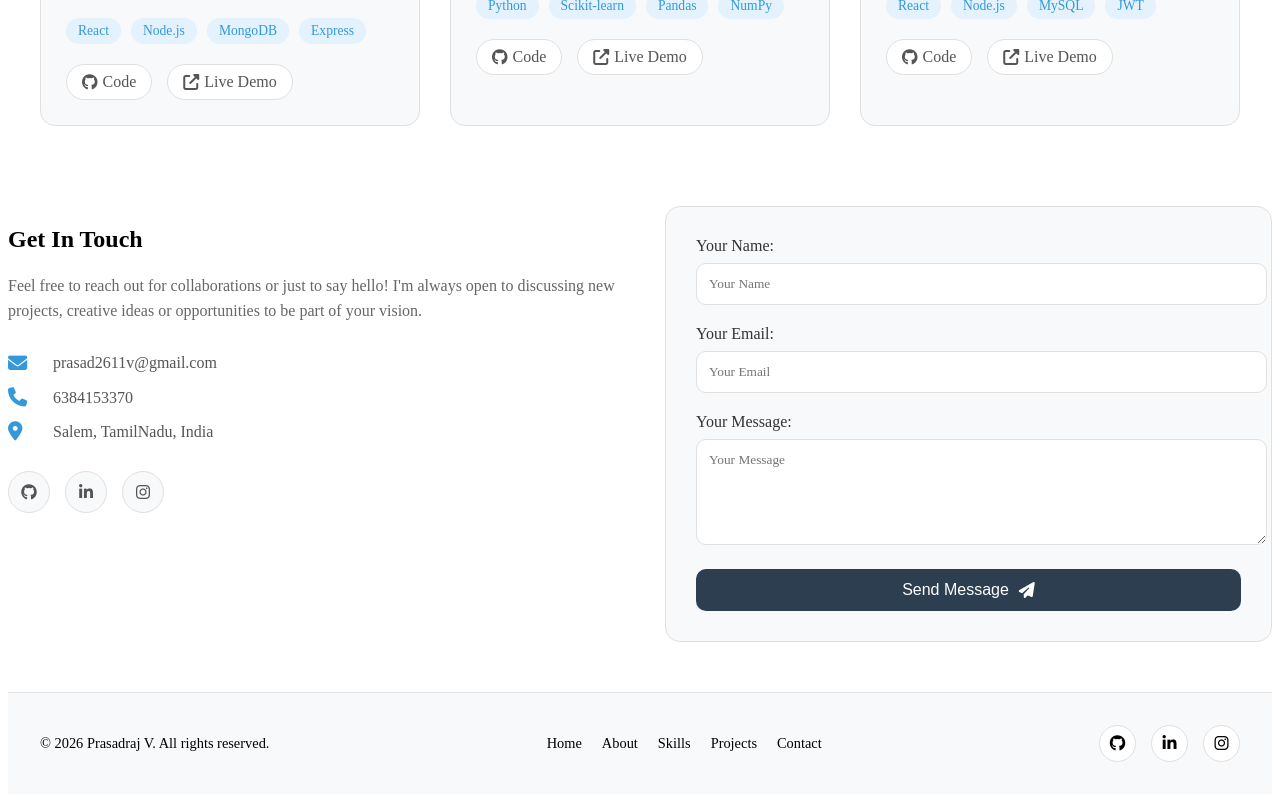
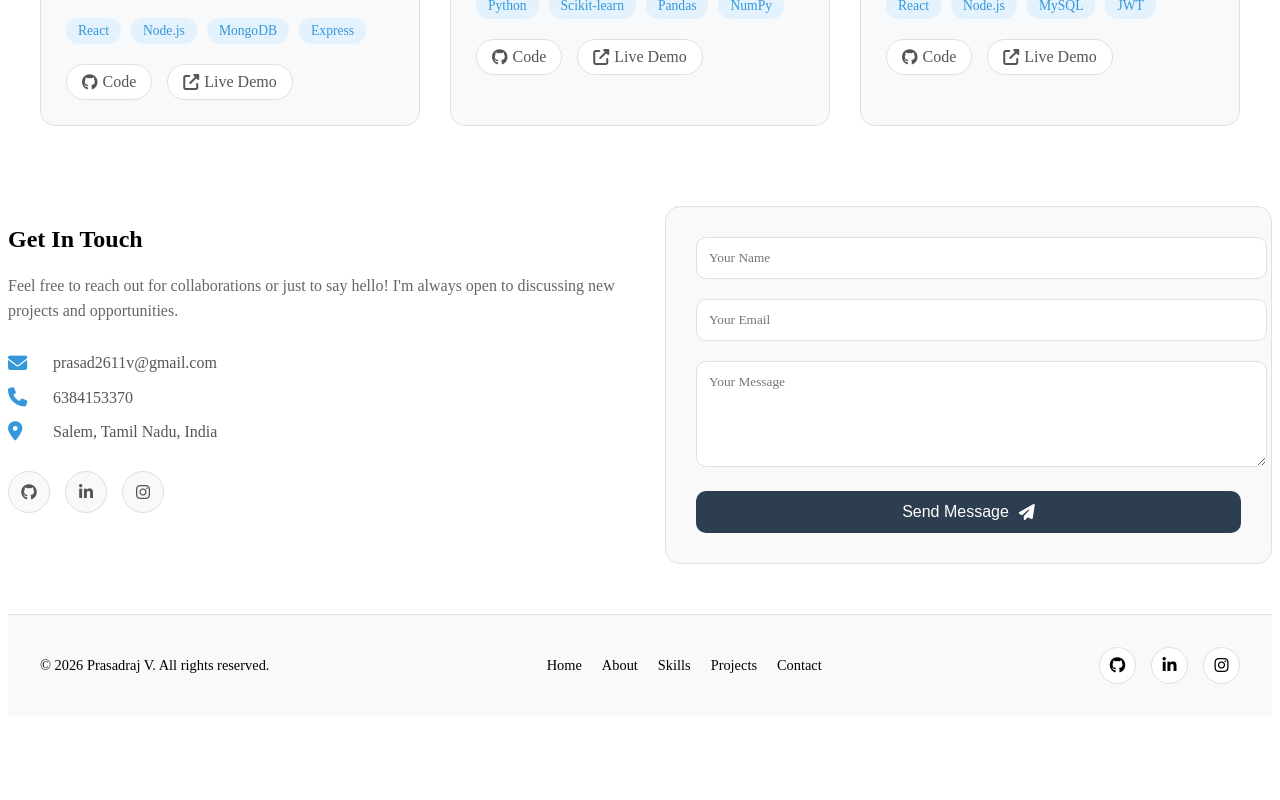
Before and after one commit to prasadraj26/Myportfolio-React, a React (Create React App) app: page / in a window 1280 px wide. Shown: the part 3748-4548 px from the top of the page. After the commit the page ends 4472 px from the top, so only its background shows below. Built offline with nearby package versions, Linux system fonts and the light colour scheme; the HTML template or start-up script is replaced by a standard one.

Commit message:
contact patches

```diff
--- a/src/components/Contact.jsx
+++ b/src/components/Contact.jsx
@@ -7,7 +7,9 @@ function Contact() {
     email: '',
     message: ''
   });
+
   const [status, setStatus] = useState('');
+  const [loading, setLoading] = useState(false);
 
   const handleChange = (e) => {
     setFormData({
@@ -18,69 +20,86 @@ function Contact() {
 
   const handleSubmit = async (e) => {
   e.preventDefault();
-    setStatus('sending');
 
-    // Using Formspree or similar service
+  setLoading(true);
+  setStatus('');
+
   try {
-      const response = await fetch('https://formspree.io/f/xwpqrzjz', {
-        method: 'POST',
+    const response = await fetch("https://script.google.com/macros/s/AKfycbwd4viQbSMBsgsS0nIuXGYbXWhKUNmOCZf9GW7oszC74jE8X5Fih7y5efd0yCMWp0pdoA/exec", {
+      method: "POST",
       headers: {
-          'Content-Type': 'application/json'
+        "Content-Type": "application/json"
       },
       body: JSON.stringify(formData)
     });
 
-      if (response.ok) {
-        setStatus('success');
-        setFormData({ name: '', email: '', message: '' });
-        setTimeout(() => setStatus(''), 3000);
+    const result = await response.json();
+
+    if (result.status === "success") {
+      setStatus("success");
+      setFormData({ name: "", email: "", message: "" });
     } else {
-        setStatus('error');
+      setStatus("error");
     }
+
   } catch (error) {
-      setStatus('error');
+    setStatus("error");
   }
+
+  setLoading(false);
 };
-
   return (
     <section id="contact">
       <div className="contact-content">
+
+        {/* LEFT SIDE */}
         <div className="contact-info">
           <h2>Get In Touch</h2>
-          <p>Feel free to reach out for collaborations or just to say hello! I'm always open to discussing new projects, creative ideas or opportunities to be part of your vision.</p>
+
+          <p>
+            Feel free to reach out for collaborations or just to say hello!
+            I'm always open to discussing new projects and opportunities.
+          </p>
+
           <div className="contact-details">
             <a href="mailto:prasad2611v@gmail.com" className="contact-detail-item">
               <i className="fa-solid fa-envelope"></i>
               <span>prasad2611v@gmail.com</span>
             </a>
+
             <a href="tel:6384153370" className="contact-detail-item">
               <i className="fa-solid fa-phone"></i>
               <span>6384153370</span>
             </a>
+
             <div className="contact-detail-item">
               <i className="fa-solid fa-location-dot"></i>
-              <span>Salem, TamilNadu, India</span>
+              <span>Salem, Tamil Nadu, India</span>
             </div>
           </div>
+
           <div className="social-links">
             <a href="https://github.com/prasadraj26" target="_blank" rel="noopener noreferrer" className="social-link">
               <i className="fa-brands fa-github"></i>
             </a>
+
             <a href="https://www.linkedin.com/in/prasadraj-v-500277394" target="_blank" rel="noopener noreferrer" className="social-link">
               <i className="fa-brands fa-linkedin-in"></i>
             </a>
+
             <a href="https://instagram.com/" target="_blank" rel="noopener noreferrer" className="social-link">
               <i className="fa-brands fa-instagram"></i>
             </a>
           </div>
         </div>
+
+        {/* RIGHT SIDE FORM */}
         <div className="contact-form">
           <form onSubmit={handleSubmit}>
+
             <div className="form-group">
-              <label htmlFor="name">Your Name:</label>
               <input
                 type="text"
-                id="name"
                 name="name"
                 placeholder="Your Name"
                 value={formData.name}
@@ -88,11 +107,10 @@ function Contact() {
                 required
               />
             </div>
+
             <div className="form-group">
-              <label htmlFor="email">Your Email:</label>
               <input
                 type="email"
-                id="email"
                 name="email"
                 placeholder="Your Email"
                 value={formData.email}
@@ -100,10 +118,9 @@ function Contact() {
                 required
               />
             </div>
+
             <div className="form-group">
-              <label htmlFor="message">Your Message:</label>
               <textarea
-                id="message"
                 name="message"
                 rows="5"
                 placeholder="Your Message"
@@ -112,14 +129,27 @@ function Contact() {
                 required
               ></textarea>
             </div>
-            <button type="submit" className="send-btn" disabled={status === 'sending'}>
-              {status === 'sending' ? 'Sending...' : 'Send Message'}
+
+            <button type="submit" className="send-btn" disabled={loading}>
+              {loading ? "Sending..." : "Send Message"}
               <i className="fa-solid fa-paper-plane"></i>
             </button>
-            {status === 'success' && <div className="form-messages success">Message sent successfully!</div>}
-            {status === 'error' && <div className="form-messages error">Error sending message. Please try again.</div>}
+
+            {status === "success" && (
+              <div className="form-messages success">
+                ✅ Message sent! Check your email.
+              </div>
+            )}
+
+            {status === "error" && (
+              <div className="form-messages error">
+                ❌ Failed. Try again.
+              </div>
+            )}
+
           </form>
         </div>
+
       </div>
     </section>
   );
```
Lines whose indentation alone changed are shown as unchanged.
